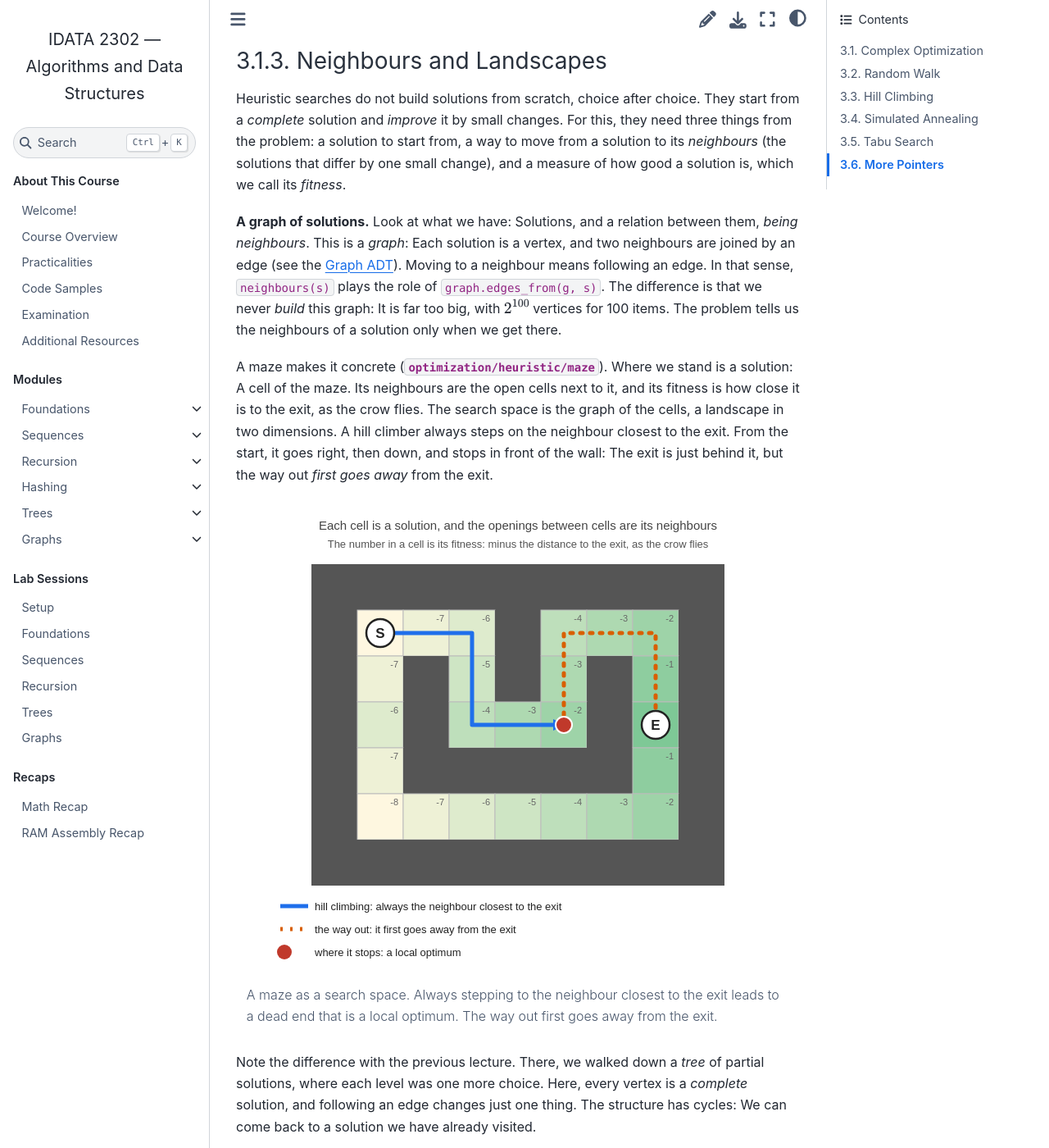
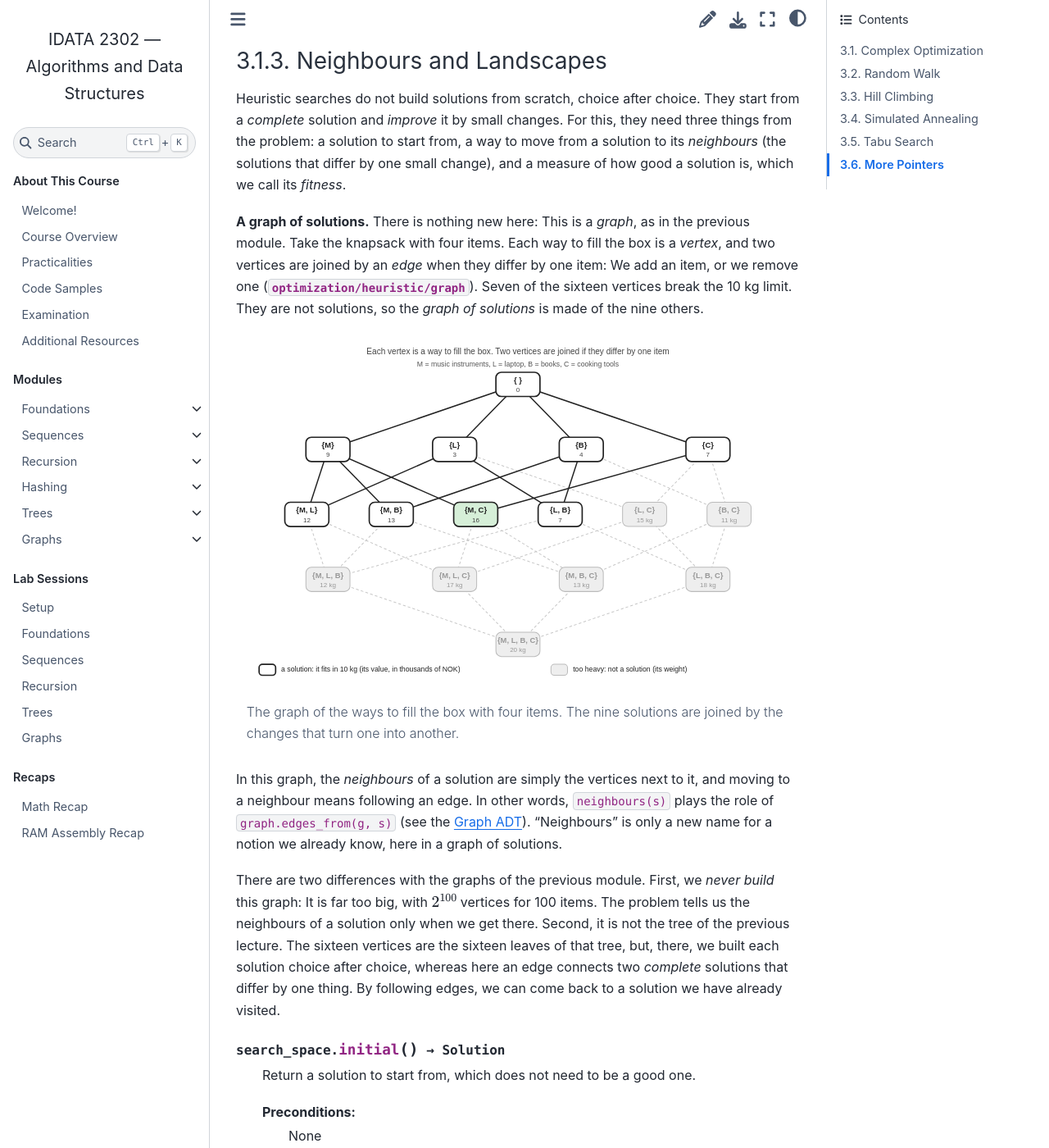
Before and after one commit to fchauvel/ntnu-idata2302-website, a Sphinx documentation site: the page built from source/optimization/heuristic/index.rst, in a window 1280 px wide and 1400 px high, scrolled down 2749 px. Shown: the whole window at 82% size. Built offline with Sphinx 7.4.7 and the Sphinx Book theme 1.1.4, drawn with Linux system fonts in a browser that asks for light colours; some of the changed text lies outside the part shown.

Commit message:
content: draw the graph of solutions of the knapsack instead of a maze
In a maze, a solution is a path and not a cell. The graph of the sixteen
ways to fill the box shows that neighbours are only the adjacent vertices
of a graph, the vocabulary of the previous module.

Co-Authored-By: Claude Sonnet 5.5 <noreply@anthropic.com>

```diff
--- a/source/optimization/heuristic/index.rst
+++ b/source/optimization/heuristic/index.rst
@@ -139,37 +139,35 @@ start from, a way to move from a solution to its *neighbours* (the
 solutions that differ by one small change), and a measure of how good a
 solution is, which we call its *fitness*.
 
-**A graph of solutions.** Look at what we have: Solutions, and a relation
-between them, *being neighbours*. This is a *graph*: Each solution is a
-vertex, and two neighbours are joined by an edge (see the
-:doc:`Graph ADT </graphs/intro/index>`). Moving to a neighbour means
-following an edge. In that sense, ``neighbours(s)`` plays the role of
-``graph.edges_from(g, s)``. The difference is that we never *build* this
-graph: It is far too big, with :math:`2^{100}` vertices for 100 items. The
-problem tells us the neighbours of a solution only when we get there.
+**A graph of solutions.** There is nothing new here: This is a *graph*, as in
+the previous module. Take the knapsack with four items. Each way to fill the
+box is a *vertex*, and two vertices are joined by an *edge* when they differ
+by one item: We add an item, or we remove one
+(:numref:`optimization/heuristic/graph`). Seven of the sixteen vertices break
+the 10 kg limit. They are not solutions, so the *graph of solutions* is
+made of the nine others.
 
-A maze makes it concrete (:numref:`optimization/heuristic/maze`). Where we
-stand is a solution: A cell of the maze. Its neighbours are the open cells
-next to it, and its fitness is how close it is to the exit, as the crow
-flies. The search space is the graph of the cells, a landscape in two
-dimensions. A hill climber always steps on the neighbour closest to the
-exit. From the start, it goes right, then down, and stops in front of the
-wall: The exit is just behind it, but the way out *first goes away* from
-the exit.
-
-.. figure:: _static/images/maze.svg
-   :name: optimization/heuristic/maze
+.. figure:: _static/images/knapsack_graph.svg
+   :name: optimization/heuristic/graph
    :align: center
 
-   A maze as a search space. Always stepping to the neighbour closest to
-   the exit leads to a dead end that is a local optimum. The way out first
-   goes away from the exit.
+   The graph of the ways to fill the box with four items. The nine
+   solutions are joined by the changes that turn one into another.
 
-Note the difference with the previous lecture. There, we walked down a
-*tree* of partial solutions, where each level was one more choice. Here,
-every vertex is a *complete* solution, and following an edge changes just
-one thing. The structure has cycles: We can come back to a solution we
-have already visited.
+In this graph, the *neighbours* of a solution are simply the vertices next
+to it, and moving to a neighbour means following an edge. In other words,
+``neighbours(s)`` plays the role of ``graph.edges_from(g, s)`` (see the
+:doc:`Graph ADT </graphs/intro/index>`). "Neighbours" is only a new name for
+a notion we already know, here in a graph of solutions.
+
+There are two differences with the graphs of the previous module. First,
+we *never build* this graph: It is far too big, with :math:`2^{100}`
+vertices for 100 items. The problem tells us the neighbours of a solution
+only when we get there. Second, it is not the tree of the previous
+lecture. The sixteen vertices are the sixteen leaves of that tree, but,
+there, we built each solution choice after choice, whereas here an edge
+connects two *complete* solutions that differ by one thing. By following
+edges, we can come back to a solution we have already visited.
 
 .. module:: search_space
 
@@ -188,8 +186,7 @@ have already visited.
 
    Return the solutions we reach from the solution :math:`s` by one small
    change: The vertices next to :math:`s` in the graph of solutions. For the
-   knapsack, we add one item to the box, or remove one. In the maze, we
-   step to an open cell next to us.
+   knapsack, we add one item to the box, or remove one.
 
    Preconditions:
       None
@@ -291,31 +288,6 @@ best.
               }
           }
           return total;
-      }
-
-   A maze is another search space. A solution is a cell, its neighbours are
-   the open cells next to it, and its fitness is minus the distance to the
-   exit:
-
-   .. code-block:: java
-      :linenos:
-
-      // The open cells to the north, east, south and west
-      public List<Cell> neighbours(Cell cell) {
-          var result = new ArrayList<Cell>();
-          int[][] moves = {{-1, 0}, {0, 1}, {1, 0}, {0, -1}};
-          for (var move : moves) {
-              var next = new Cell(cell.row() + move[0], cell.column() + move[1]);
-              if (isOpen(next)) {
-                  result.add(next);
-              }
-          }
-          return result;
-      }
-
-      // Minus the distance to the exit, as the crow flies
-      public int fitness(Cell cell) {
-          return -(Math.abs(cell.row() - exit.row()) + Math.abs(cell.column() - exit.column()));
       }
 
 
```
Also changed, not shown: source/optimization/heuristic/_static/images/knapsack_graph.svg (added), source/optimization/heuristic/_static/images/maze.svg (deleted).
